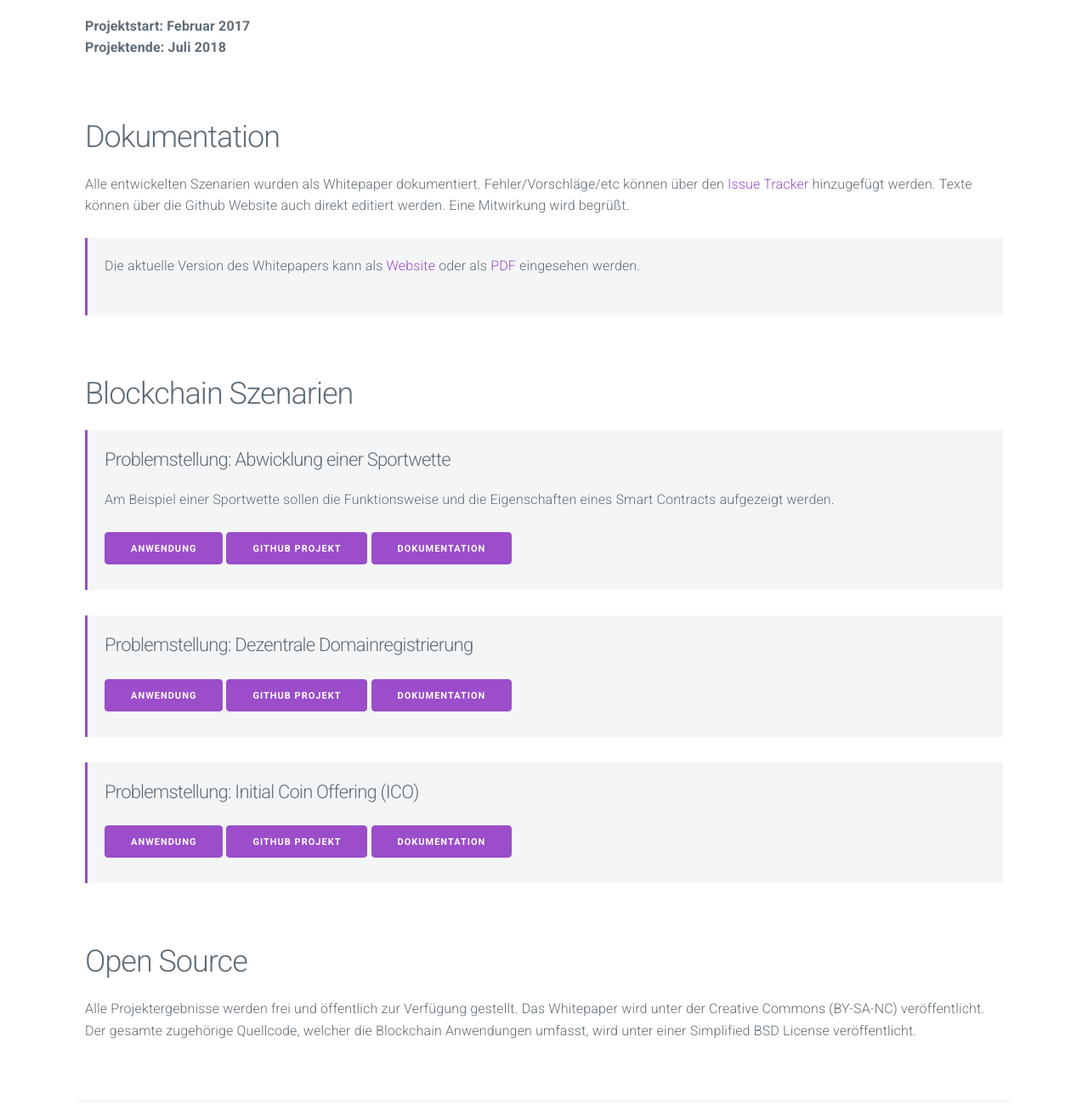
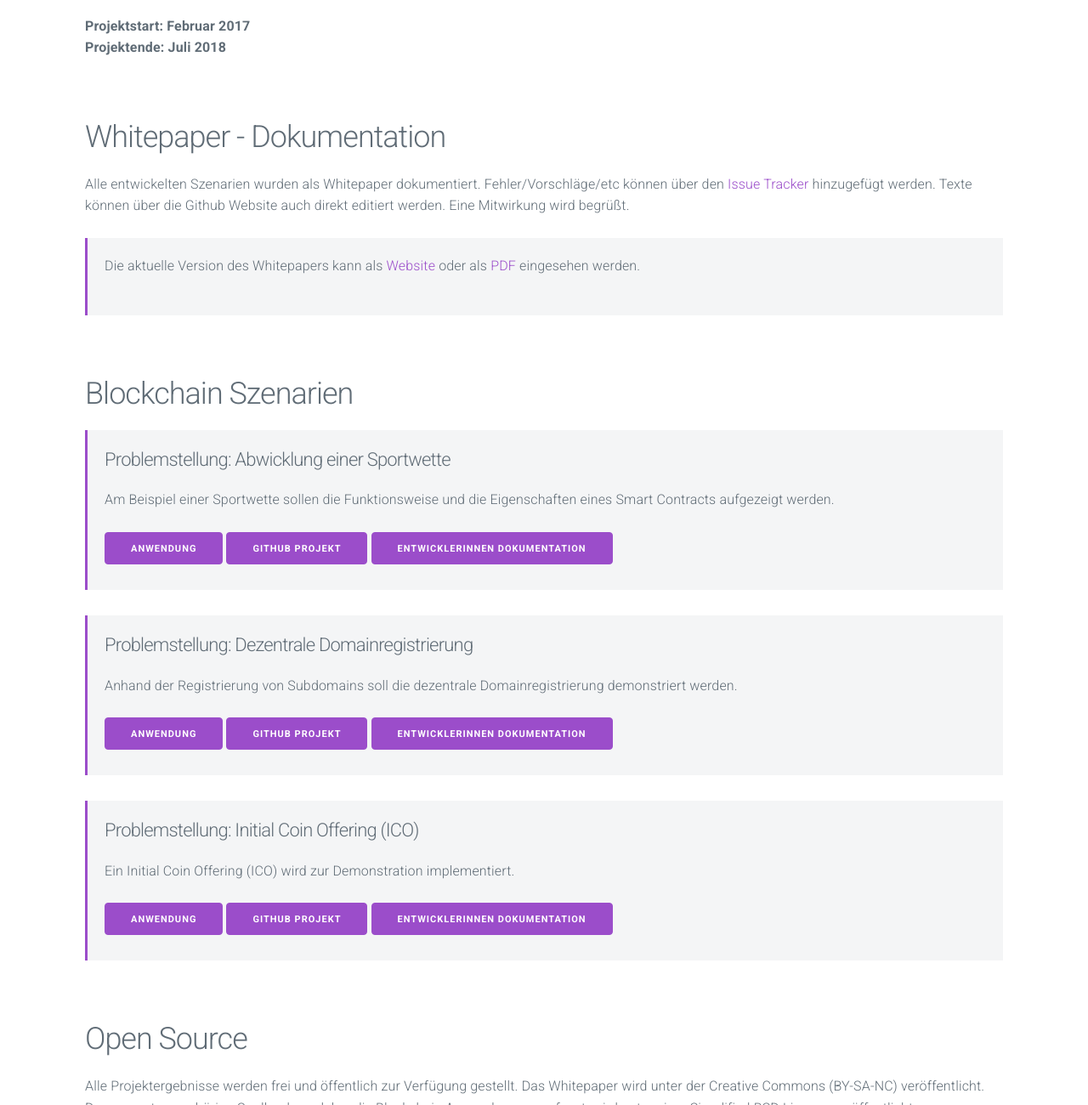
Before and after one commit to getbloqs/getbloqs.github.io, a website: page index.html in a window 1280 px wide. Shown: the part 698-1998 px from the top of the page at 85% size. Drawn offline with Linux system fonts and the light colour scheme.

Commit message:
chore: changed some texts

```diff
--- a/index.html
+++ b/index.html
@@ -25,7 +25,7 @@
             <p>Blockchains sind eine Technologie, welche einen wichtigen Effekt für die Demokratisierung und Dezentralisierung des Internets an sich haben. Gerade deshalb muss das Verständnis für diese Technologien weit verbreitet werden. Mit dem Projekt Blocks soll anhand 3 ausgewählter Szenarien der Einsatz von Blockchains veranschaulicht werden. Das Projekt wird über den <a href="https://www.netidee.at/die-netidee-2016/">11. Call der Netidee</a> gefördert.</p>
 
             <h4>Projektergebnisse</h4>
-            <p>Es werden 3 Szenarien ausgearbeitet, welche den Nutzen und die Funktionen von Blockchain-Technologie darstellen. Für jedes Szenario wird (1) die Problemstellung beschrieben, (2) der Lösungsansatz mittels Blockchain-Technologie dargelegt und (3) eine konkrete Implementierung geschaffen. Der Quellcode zu den einzelnen Szenarien wird mit Installationsanleitung auf Github veröffentlicht. Alle Szenarien werden in einem Whitepaper (~60 Seiten) zusammengefasst und zum Download bereitgestellt.</p>
+            <p>Es werden 3 Szenarien ausgearbeitet, welche den Nutzen und die Funktionen von Blockchain-Technologie darstellen. Für jedes Szenario wird (1) die Problemstellung beschrieben, (2) der Lösungsansatz mittels Blockchain-Technologie dargelegt und (3) eine konkrete Implementierung geschaffen. Der Quellcode zu den einzelnen Szenarien wird mit Installationsanleitung auf Github veröffentlicht. Alle Szenarien werden in einem Whitepaper zusammengefasst und zum Download bereitgestellt.</p>
 
             <p>
                 <b>Projektstart: Februar 2017</b><br>
@@ -35,7 +35,7 @@
         </section>
 
         <section class="container">
-            <h2>Dokumentation</h2>
+            <h2>Whitepaper - Dokumentation</h2>
             <p>Alle entwickelten Szenarien wurden als Whitepaper dokumentiert. Fehler/Vorschläge/etc können über den <a href="https://github.com/getbloqs/paper/issues">Issue Tracker</a> hinzugefügt werden. Texte können über die Github Website auch direkt editiert werden. Eine Mitwirkung wird begrüßt.</p>
 
             <div class="case">
@@ -50,19 +50,19 @@
             <div class="case">
                 <h4>Problemstellung: Abwicklung einer Sportwette</h4>
                 <p>Am Beispiel einer Sportwette sollen die Funktionsweise und die Eigenschaften eines Smart Contracts aufgezeigt werden.</p>
-                <a class="button" href="/scenario01">Anwendung</a> <a class="button" href="https://github.com/getbloqs/scenario01">Github Projekt</a> <a class="button" href="https://github.com/getbloqs/paper/blob/master/scenario01.asciidoc">Dokumentation</a>
+                <a class="button" href="/scenario01">Anwendung</a> <a class="button" href="https://github.com/getbloqs/scenario01">Github Projekt</a> <a class="button" href="https://github.com/getbloqs/scenario01/blob/master/README.md">EntwicklerInnen Dokumentation</a>
             </div>
 
             <div class="case">
                 <h4>Problemstellung: Dezentrale Domainregistrierung</h4>
-                <p></p>
-                <a class="button" href="/scenario02">Anwendung</a> <a class="button" href="https://github.com/getbloqs/scenario02">Github Projekt</a> <a class="button" href="https://github.com/getbloqs/paper/blob/master/scenario02.asciidoc">Dokumentation</a>
+                <p>Anhand der Registrierung von Subdomains soll die dezentrale Domainregistrierung demonstriert werden.</p>
+                <a class="button" href="/scenario02">Anwendung</a> <a class="button" href="https://github.com/getbloqs/scenario02">Github Projekt</a> <a class="button" href="https://github.com/getbloqs/scenario02/blob/master/README.md">EntwicklerInnen Dokumentation</a>
             </div>
 
             <div class="case">
                 <h4>Problemstellung: Initial Coin Offering (ICO)</h4>
-                <p></p>
-                <a class="button" href="/scenario03">Anwendung</a> <a class="button" href="https://github.com/getbloqs/scenario03">Github Projekt</a> <a class="button" href="https://github.com/getbloqs/paper/blob/master/scenario03.asciidoc">Dokumentation</a>
+                <p>Ein Initial Coin Offering (ICO) wird zur Demonstration implementiert.</p>
+                <a class="button" href="/scenario03">Anwendung</a> <a class="button" href="https://github.com/getbloqs/scenario03">Github Projekt</a> <a class="button" href="https://github.com/getbloqs/scenario03/blob/master/README.md">EntwicklerInnen Dokumentation</a>
             </div>
 
         </section>
```
